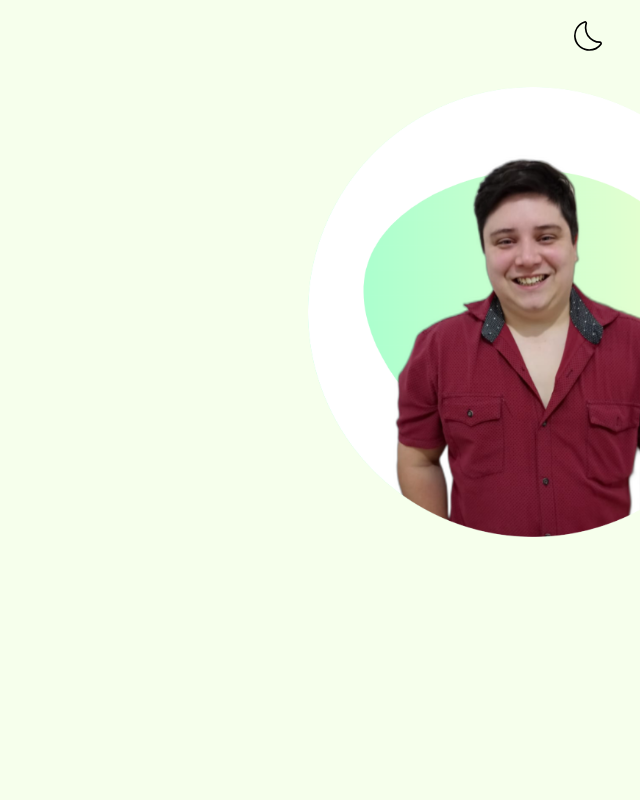
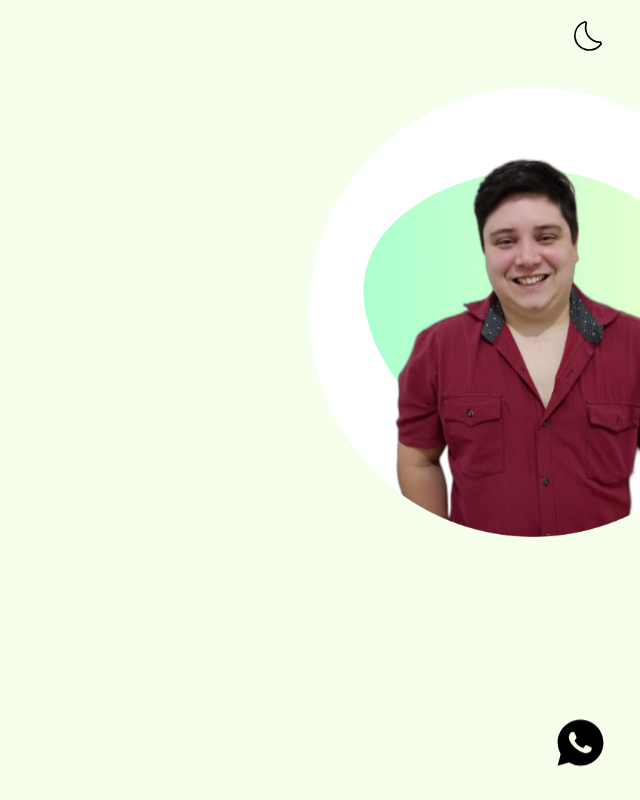
Before and after one commit to JuanjoPischetz/Portfolio, a React (Create React App) app in the folder portfolio/: page / in a window 1280 px wide. Shown: the whole page, without its empty margins (640-1280 px from the left). Built offline with nearby package versions, Linux system fonts and the light colour scheme.

Commit message:
WhatsApp button add

```diff
--- a/portfolio/src/App.js
+++ b/portfolio/src/App.js
@@ -7,6 +7,7 @@ import AboutLg from "./components/about/AboutLg";
 import ProjectsLg from "./components/projects/ProjectsLg";
 import ContactLg from "./components/contact/ContactLg";
 import DarkModeButton from "./components/darkmode/DarkModeButton";
+import WhatsAppButton from "./components/wassap/WhatsAppButton";
 
 function App() {
   return (
@@ -15,11 +16,17 @@ function App() {
         <div className="fixed top-2 right-4 z-10">
           <DarkModeButton />
         </div>
+        <div className="fixed bottom-2 right-4 z-10">
+          <WhatsAppButton/>
+        </div>
         <Landing/>
         </div>
         <div className="snap-always snap-start hidden lg:flex">
         <div className="fixed top-4 right-8 z-10">
           <DarkModeButton />
+        </div>
+        <div className="fixed bottom-4 right-8 z-10">
+          <WhatsAppButton/>
         </div>
           <LandingLg/>
         </div>
--- /dev/null
+++ b/portfolio/src/components/wassap/WhatsAppButton.js
@@ -0,0 +1,14 @@
+import React from 'react'
+import {RiWhatsappFill,RiWhatsappLine} from 'react-icons/ri'
+
+const WhatsAppButton = () => {
+
+ return(
+    <a href='https://api.whatsapp.com/send?phone=5492665264360' target={"_blank"} rel="noreferrer">
+        <RiWhatsappFill className='flex dark:hidden w-[30px] h-[30px] sm:w-[50px] sm:h-[50px] lg:w-[40px] lg:h-[40px] xl:w-[55px] xl:h-[55px] 2xl:w-[70px] 2xl:h-[70px] cursor-pointer transition-color animate-[bounce_1s_linear_infinite]'/>
+        <RiWhatsappLine className='hidden dark:flex w-[30px] h-[30px] sm:w-[50px] sm:h-[50px] lg:w-[40px] lg:h-[40px] xl:w-[55px] xl:h-[55px] 2xl:w-[70px] 2xl:h-[70px] cursor-pointer invert transition-color animate-[bounce_1s_linear_infinite]' />
+    </a>
+ )
+}
+
+export default WhatsAppButton
```
